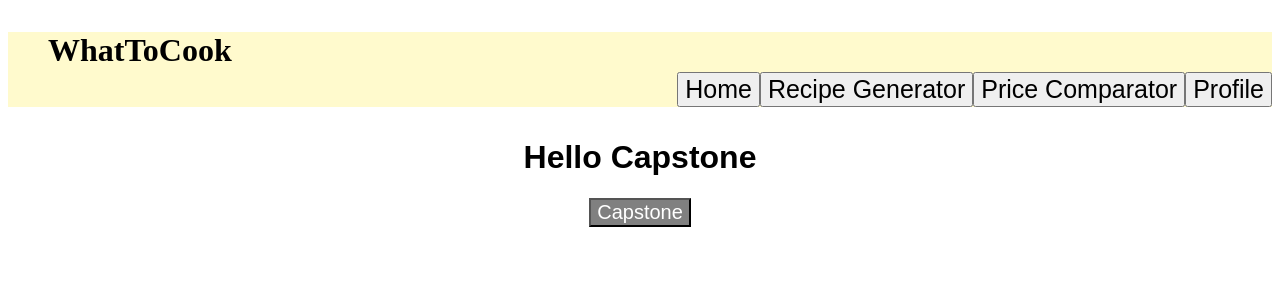
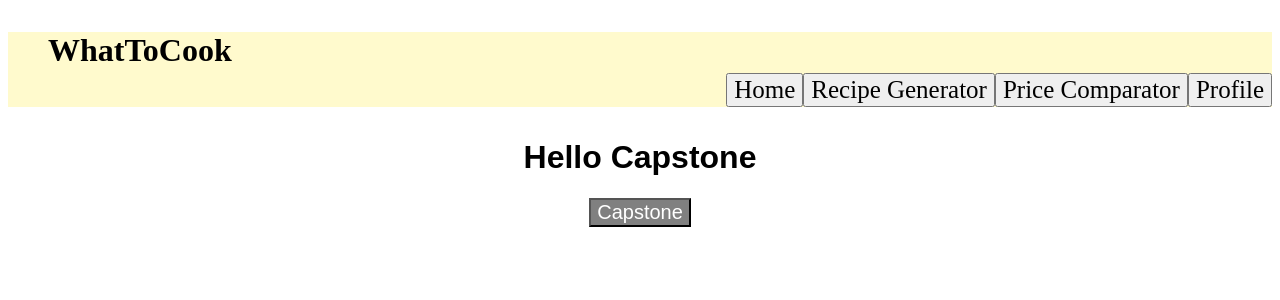
Before and after one commit to jmart2001/testing, a React (Create React App) app: page / in a window 1280 px wide. Shown: the top 300 px of the page. Built offline with nearby package versions, Linux system fonts and the light colour scheme.

Commit message:
AlmostDone

```diff
--- a/src/Header.js
+++ b/src/Header.js
@@ -4,7 +4,7 @@ import React, { useState } from 'react';
 function Home() {
 return (
     <a href="/" target="_blank">
-    <button style={{fontSize: '25px'}}>
+    <button style={{fontFamily: 'cursive',fontSize: '25px'}}>
         Home
     </button>
     </a>
@@ -13,7 +13,7 @@ return (
 function Recipe() {
 return (
     <a href="/RepGen" target="_blank">
-    <button style={{fontSize: '25px'}}>
+    <button style={{fontFamily: 'cursive',fontSize: '25px'}}>
         Recipe Generator
     </button>
     </a>
@@ -22,7 +22,7 @@ return (
 function Price() {
 return (
     <a href="/PriCom" target="_blank">
-    <button style={{fontSize: '25px'}}>
+    <button style={{fontFamily: 'cursive',fontSize: '25px'}}>
         Price Comparator
     </button>
     </a>
@@ -31,7 +31,7 @@ return (
 function Profile() {
 return (
     <a href="/Prof" target="_blank">
-    <button style={{fontSize: '25px'}}>
+    <button style={{fontFamily: 'cursive',fontSize: '25px'}}>
         Profile
     </button>
     </a>
```
